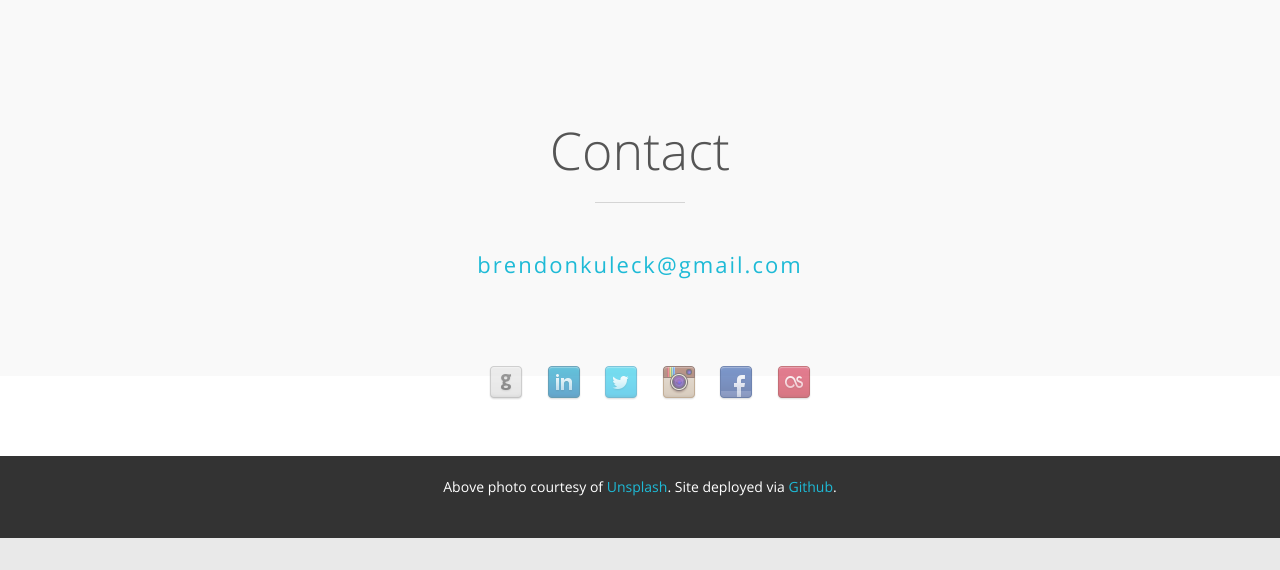
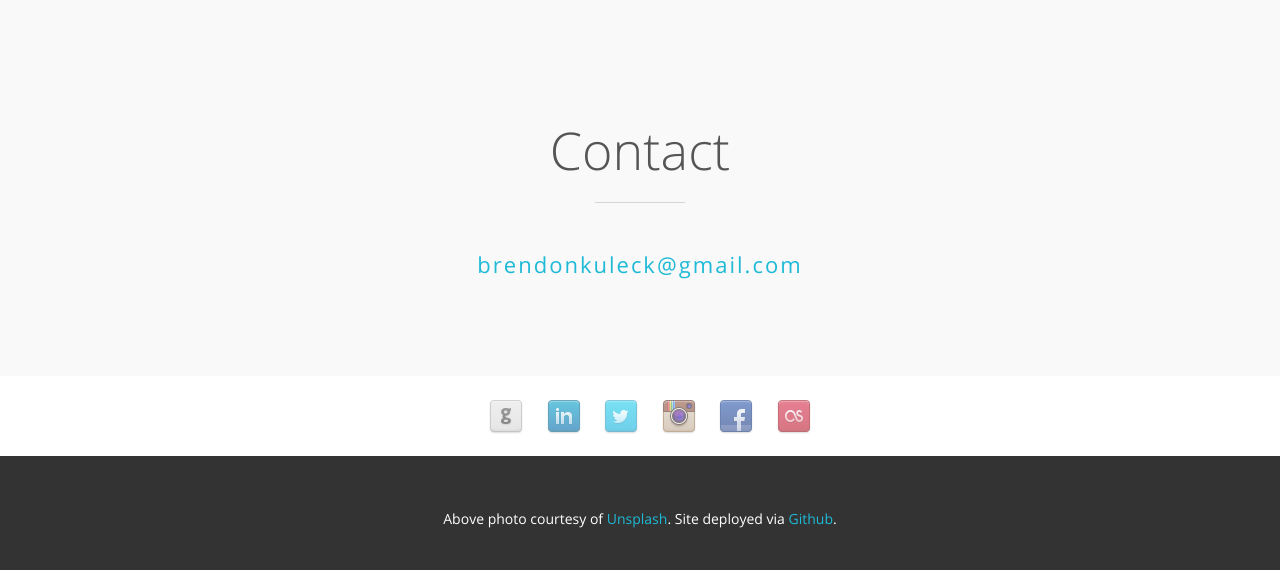
Before and after one commit to bdkay/brendonkuleck.com, a PHP site: page / in a window 1280 px wide. Shown: the part 2693-3263 px from the top of the page. Before the commit the page ends 3231 px from the top, so only its background shows below. Run offline with PHP 8.4, Linux system fonts and the light colour scheme.

Commit message:
Fixing social icon div spacing

```diff
--- a/css/style.css
+++ b/css/style.css
@@ -446,7 +446,7 @@ text-decoration: underline;
 .social-contact {
   width: 100%;
   margin: 0 auto;
-  padding: 40px; }
+  padding: 74px; }
 
 .social-contact_inner {
   margin: 0 auto;
```
